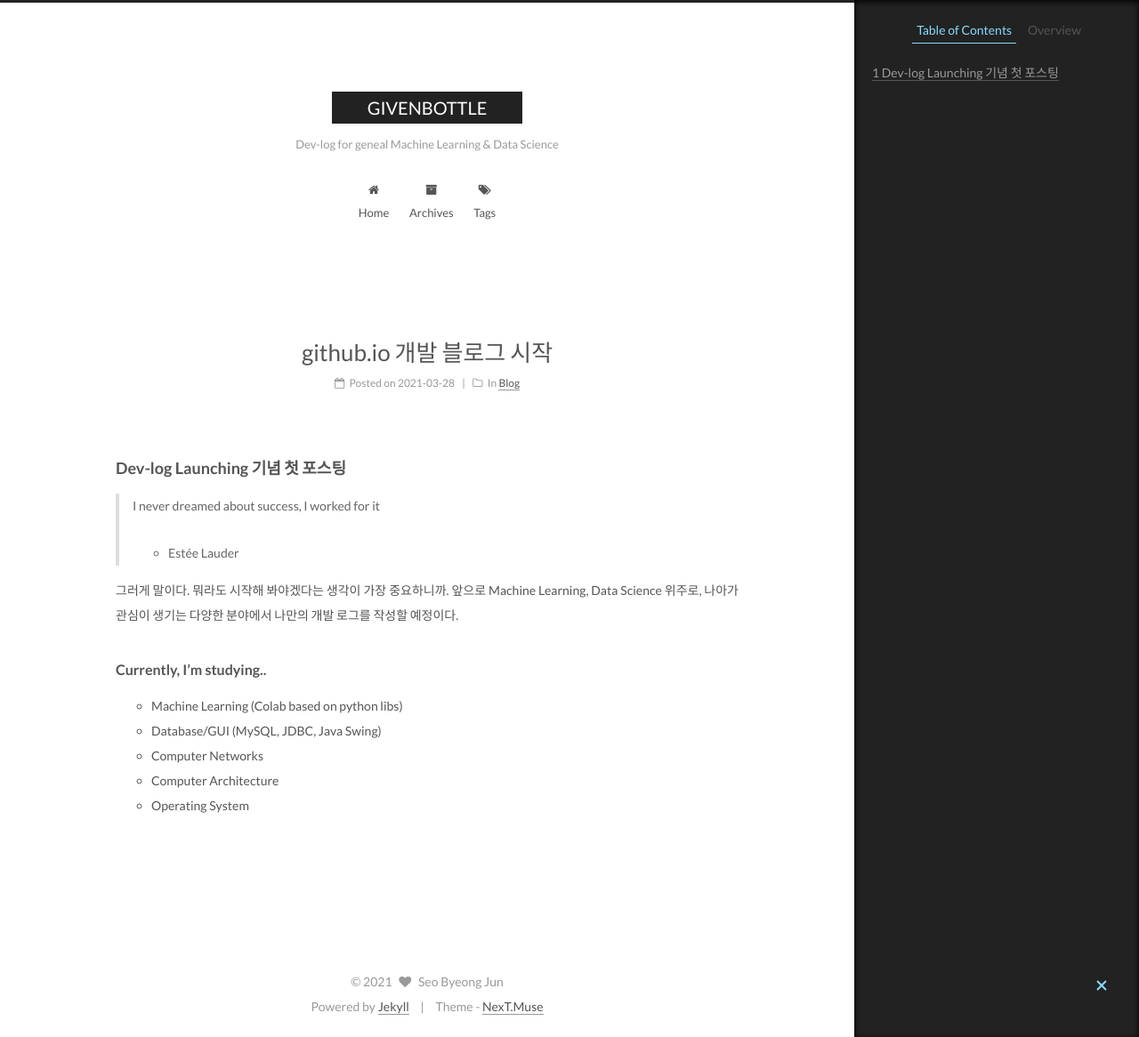
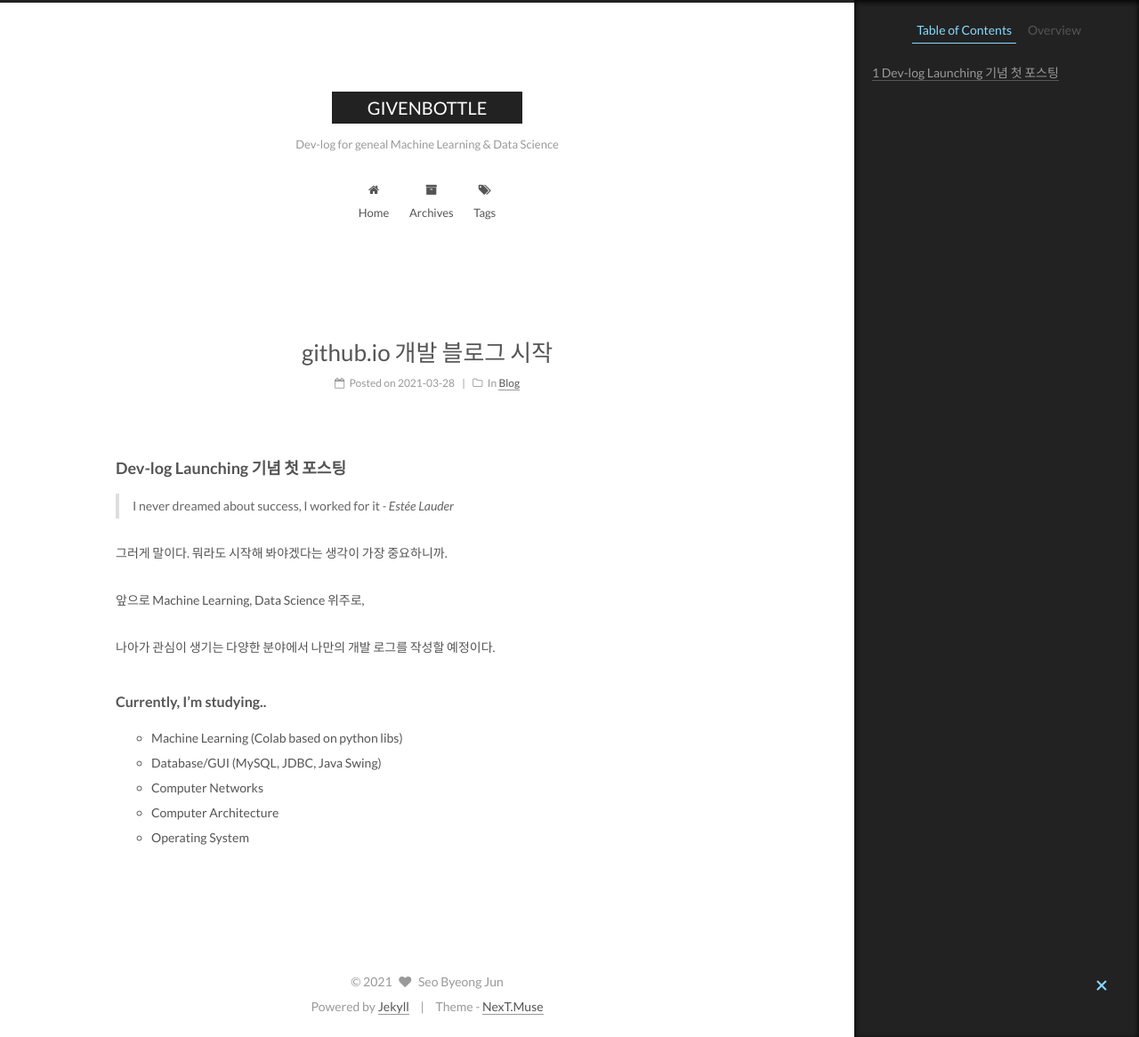
Before and after one commit to sbj6364/sbj6364.github.io, a Jekyll site: the page built from _posts/2021-03-28-first-posting.md, in a window 1280 px wide and 1166 px high. Shown: the whole window at 89% size. Built offline with Jekyll 4.4.1, drawn with Linux system fonts in a browser that asks for light colours.

```diff
--- a/_posts/2021-03-28-first-posting.md
+++ b/_posts/2021-03-28-first-posting.md
@@ -5,15 +5,24 @@ categories:
   - Blog
 tags:
 ---
+
+
 ### Dev-log Launching 기념 첫 포스팅
 
-> I never dreamed about success, I worked for it
->   - Estée Lauder
+> I never dreamed about success, I worked for it  *- Estée Lauder*
+
+
 
 그러게 말이다. 뭐라도 시작해 봐야겠다는 생각이 가장 중요하니까.
-앞으로 Machine Learning, Data Science 위주로, 나아가 관심이 생기는 다양한 분야에서 나만의 개발 로그를 작성할 예정이다.
+
+앞으로 Machine Learning, Data Science 위주로,
+
+나아가 관심이 생기는 다양한 분야에서 나만의 개발 로그를 작성할 예정이다.
+
+
 
 #### Currently, I'm studying..
+
 - Machine Learning (Colab based on python libs)
 - Database/GUI (MySQL, JDBC, Java Swing)
 - Computer Networks
```
